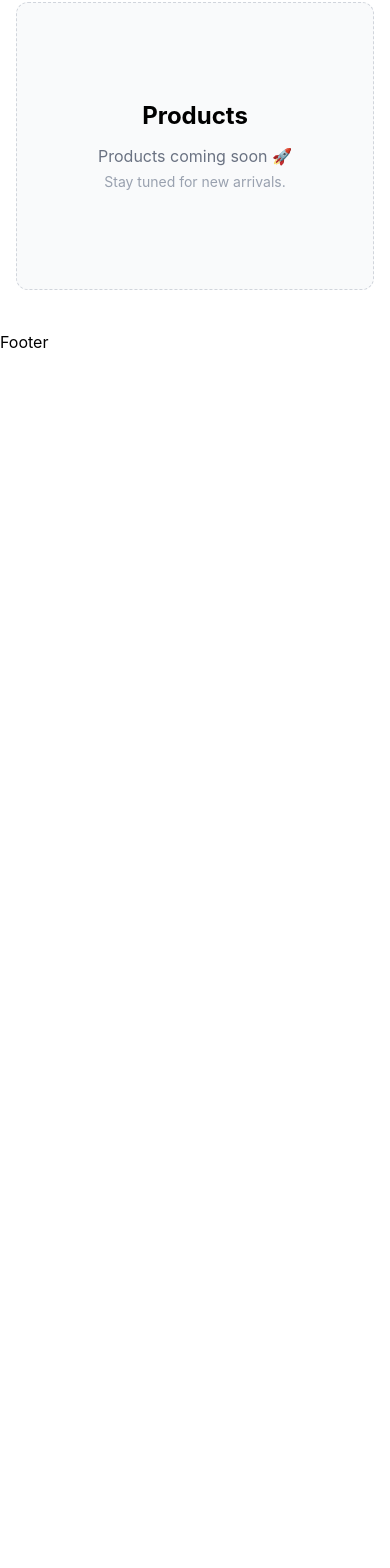
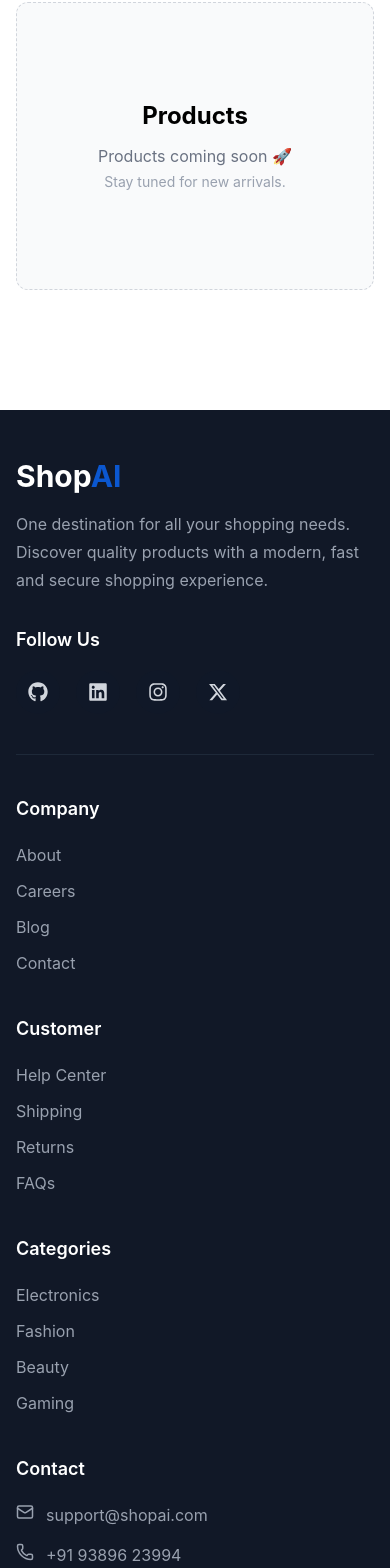
Before and after one commit to nikhilKiroula/ShopAI, a React (Vite) app in the folder client/: page /products in a window 390 px wide. Shown: the part 398-1966 px from the top of the page. Before the commit the page ends 844 px from the top, so only its background shows below. Built offline with nearby package versions, Linux system fonts and the light colour scheme; no server answers.

Commit message:
feat: complete frontend core features for ShopAI

```diff
--- a/client/package.json
+++ b/client/package.json
@@ -15,6 +15,7 @@
     "react": "^19.2.8",
     "react-dom": "^19.2.8",
     "react-hot-toast": "^2.6.0",
+    "react-icons": "^5.7.0",
     "react-router-dom": "^7.18.2",
     "swiper": "^14.0.7",
     "tailwindcss": "^4.3.3"
--- a/client/src/components/common/Footer/Footer.jsx
+++ b/client/src/components/common/Footer/Footer.jsx
@@ -0,0 +1,19 @@
+import FooterBottom from "./FooterBottom";
+import FooterLinks from "./FooterLinks";
+import FooterTop from "./FooterTop";
+
+const Footer = () => {
+  return (
+    <footer className="mt-20 bg-[#111827]">
+      <div className="mx-auto max-w-7xl px-4 py-12">
+        <FooterTop />
+
+        <FooterLinks />
+
+        <FooterBottom />
+      </div>
+    </footer>
+  );
+};
+
+export default Footer;
--- a/client/src/components/common/Footer/FooterBottom.jsx
+++ b/client/src/components/common/Footer/FooterBottom.jsx
@@ -0,0 +1,38 @@
+const FooterBottom = () => {
+  return (
+    <div
+      className="
+        flex
+        flex-col
+        gap-4
+        border-t
+        border-gray-800
+        pt-6
+
+        md:flex-row
+        md:items-center
+        md:justify-between
+      "
+    >
+      <p className="text-sm text-gray-500">
+        © 2026 ShopAI. All rights reserved.
+      </p>
+
+      <div className="flex gap-6 text-sm text-gray-400">
+        <button className="cursor-pointer hover:text-white">
+          Privacy
+        </button>
+
+        <button className="cursor-pointer hover:text-white">
+          Terms
+        </button>
+
+        <button className="cursor-pointer hover:text-white">
+          Cookies
+        </button>
+      </div>
+    </div>
+  );
+};
+
+export default FooterBottom;
--- a/client/src/components/common/Footer/FooterLinks.jsx
+++ b/client/src/components/common/Footer/FooterLinks.jsx
@@ -0,0 +1,103 @@
+import {
+  Mail,
+  Phone,
+  MapPin,
+} from "lucide-react";
+
+const footerSections = [
+  {
+    title: "Company",
+    links: [
+      "About",
+      "Careers",
+      "Blog",
+      "Contact",
+    ],
+  },
+  {
+    title: "Customer",
+    links: [
+      "Help Center",
+      "Shipping",
+      "Returns",
+      "FAQs",
+    ],
+  },
+  {
+    title: "Categories",
+    links: [
+      "Electronics",
+      "Fashion",
+      "Beauty",
+      "Gaming",
+    ],
+  },
+];
+
+const FooterLinks = () => {
+  return (
+    <div
+      className="
+        grid
+        gap-10
+        py-10
+
+        sm:grid-cols-2
+
+        lg:grid-cols-4
+      "
+    >
+      {footerSections.map((section) => (
+        <div key={section.title}>
+          <h3 className="mb-5 text-lg font-semibold text-white">
+            {section.title}
+          </h3>
+
+          <ul className="space-y-3">
+            {section.links.map((link) => (
+              <li key={link}>
+                <button
+                  className="
+                    cursor-pointer
+                    text-gray-400
+                    transition-colors
+                    hover:text-[#0B57D0]
+                  "
+                >
+                  {link}
+                </button>
+              </li>
+            ))}
+          </ul>
+        </div>
+      ))}
+
+      {/* Contact */}
+
+      <div>
+        <h3 className="mb-5 text-lg font-semibold text-white">
+          Contact
+        </h3>
+
+        <div className="space-y-4 text-gray-400">
+          <div className="flex gap-3">
+            <Mail size={18} />
+            support@shopai.com
+          </div>
+
+          <div className="flex gap-3">
+            <Phone size={18} />
+            +91 93896 23994
+          </div>
+
+          <div className="flex gap-3">
+            <MapPin size={18} />
+            New Delhi, India
+          </div>
+        </div>
+      </div>
+    </div>
+  );
+};
+
+export default FooterLinks;
--- a/client/src/components/common/Footer/FooterTop.jsx
+++ b/client/src/components/common/Footer/FooterTop.jsx
@@ -0,0 +1,110 @@
+import { Link } from "react-router-dom";
+import {
+  FaGithub,
+  FaLinkedin,
+  FaInstagram,
+  FaXTwitter,
+} from "react-icons/fa6";
+
+import ROUTES from "@/constants/routes";
+
+const socialLinks = [
+  {
+    id: 1,
+    icon: FaGithub,
+    href: "https://github.com/",
+  },
+  {
+    id: 2,
+    icon: FaLinkedin,
+    href: "https://linkedin.com/",
+  },
+  {
+    id: 3,
+    icon: FaInstagram,
+    href: "https://instagram.com/",
+  },
+  {
+    id: 4,
+    icon: FaXTwitter,
+    href: "https://twitter.com/",
+  },
+];
+
+const FooterTop = () => {
+  return (
+    <div
+      className="
+        flex
+        flex-col
+        gap-8
+        border-b
+        border-gray-800
+        pb-10
+
+        lg:flex-row
+        lg:items-center
+        lg:justify-between
+      "
+    >
+      {/* Brand */}
+
+      <div className="max-w-md">
+        <Link
+          to={ROUTES.HOME}
+          className="text-3xl font-bold text-white"
+        >
+          Shop<span className="text-[#0B57D0]">AI</span>
+        </Link>
+
+        <p className="mt-4 leading-7 text-gray-400">
+          One destination for all your shopping needs.
+          Discover quality products with a modern,
+          fast and secure shopping experience.
+        </p>
+      </div>
+
+      {/* Social */}
+
+      <div>
+        <h3 className="mb-4 text-lg font-semibold text-white">
+          Follow Us
+        </h3>
+
+        <div className="flex gap-4">
+          {socialLinks.map((item) => {
+            const Icon = item.icon;
+
+            return (
+              <a
+                key={item.id}
+                href={item.href}
+                target="_blank"
+                rel="noreferrer"
+                className="
+                  flex
+                  h-11
+                  w-11
+                  items-center
+                  justify-center
+                  rounded-full
+                  bg-gray-900
+                  text-gray-300
+                  transition-all
+                  duration-200
+                  hover:bg-[#0B57D0]
+                  hover:text-white
+                  hover:-translate-y-1
+                "
+              >
+                <Icon size={20} />
+              </a>
+            );
+          })}
+        </div>
+      </div>
+    </div>
+  );
+};
+
+export default FooterTop;
--- a/client/src/components/common/Footer/index.js
+++ b/client/src/components/common/Footer/index.js
@@ -0,0 +1 @@
+export { default as Footer } from "./Footer";
--- a/client/src/layouts/MainLayout.jsx
+++ b/client/src/layouts/MainLayout.jsx
@@ -1,5 +1,6 @@
 import {Outlet} from "react-router-dom";
 import { Navbar } from "./Navbar";
+import { Footer } from "@/components/common/Footer";
 
 const MainLayout = () => {
   console.log("MainLayout Rendered");
@@ -10,7 +11,7 @@ const MainLayout = () => {
       <main>
         <Outlet />
       </main>
-      <footer>Footer</footer>
+      <Footer />
     </>
   );
 };
--- a/client/src/pages/Home/Hero/HeroSlider.jsx
+++ b/client/src/pages/Home/Hero/HeroSlider.jsx
@@ -1,20 +1,27 @@
+import { useRef } from "react";
+
 import { Swiper, SwiperSlide } from "swiper/react";
 import {
   Autoplay,
-  Navigation,
   Pagination,
 } from "swiper/modules";
 
+import {
+  ChevronLeft,
+  ChevronRight,
+} from "lucide-react";
+
 import { HERO_SLIDES } from "@/constants/hero.config";
 
-const HeroSlider                 = () => {
+const HeroSlider = () => {
+  const swiperRef = useRef(null);
+
   return (
-    <div className="overflow-hidden rounded-2xl shadow-sm">
+    <div className="group relative overflow-hidden rounded-2xl shadow-sm">
       <Swiper
-        modules={[Autoplay, Navigation, Pagination]}
+        modules={[Autoplay, Pagination]}
         slidesPerView={1}
         loop
-        navigation
         pagination={{
           clickable: true,
         }}
@@ -23,6 +30,9 @@ const HeroSlider                 = () => {
           disableOnInteraction: false,
         }}
         speed={700}
+        onSwiper={(swiper) => {
+          swiperRef.current = swiper;
+        }}
         className="aspect-[940/478]"
       >
         {HERO_SLIDES.map((slide) => (
@@ -34,13 +44,100 @@ const HeroSlider                 = () => {
               className="
                 h-full
                 w-full
+                select-none
                 object-fill
-                select-none
               "
             />
           </SwiperSlide>
         ))}
       </Swiper>
+
+      {/* Previous */}
+
+      <button
+        type="button"
+        onClick={() => swiperRef.current?.slidePrev()}
+        className="
+          absolute
+          left-3
+          top-1/2
+          z-20
+          flex
+          h-10
+          w-10
+          -translate-y-1/2
+          cursor-pointer
+          items-center
+          justify-center
+          rounded-full
+          border
+          border-white/30
+          bg-white/20
+          text-white
+          shadow-xl
+          backdrop-blur-md
+          opacity-0
+          transition-all
+          duration-300
+
+          group-hover:left-5
+          group-hover:opacity-100
+
+          hover:scale-110
+          hover:bg-[#0B57D0]
+          hover:border-[#0B57D0]
+
+          active:scale-95
+
+          lg:h-12
+          lg:w-12
+        "
+      >
+        <ChevronLeft size={24} />
+      </button>
+
+      {/* Next */}
+
+      <button
+        type="button"
+        onClick={() => swiperRef.current?.slideNext()}
+        className="
+          absolute
+          right-3
+          top-1/2
+          z-20
+          flex
+          h-10
+          w-10
+          -translate-y-1/2
+          cursor-pointer
+          items-center
+          justify-center
+          rounded-full
+          border
+          border-white/30
+          bg-white/20
+          text-white
+          shadow-xl
+          backdrop-blur-md
+          opacity-0
+          transition-all
+          duration-300
+
+          group-hover:right-5
+          group-hover:opacity-100
+
+          hover:scale-110
+          hover:bg-[#0B57D0]
+          hover:border-[#0B57D0]
+
+          active:scale-95
+
+          lg:h-12
+          lg:w-12"
+        >
+          <ChevronRight size={24} />
+      </button>
     </div>
   );
 };
```
Also changed, not shown: 1 other file (tests, documents, lock files or other folders).
